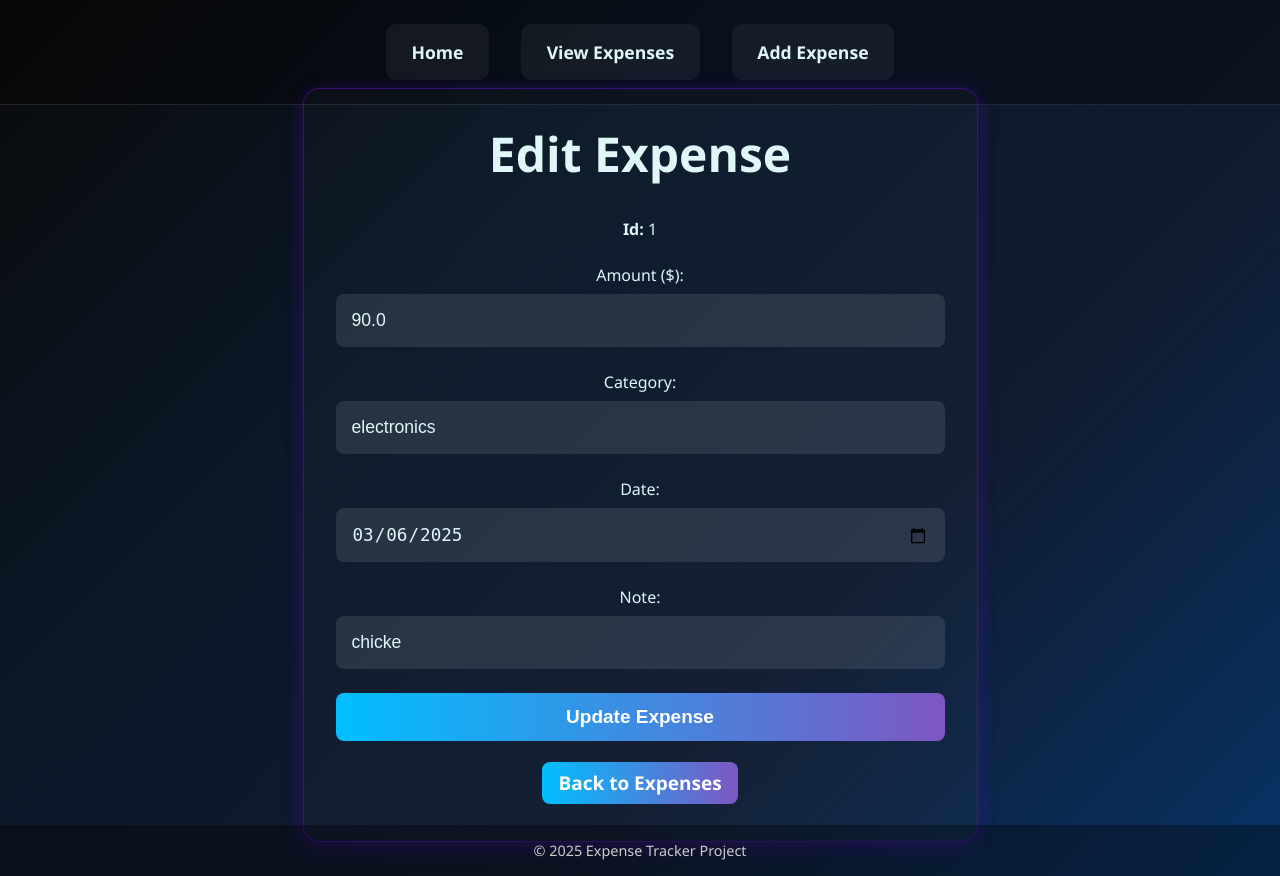
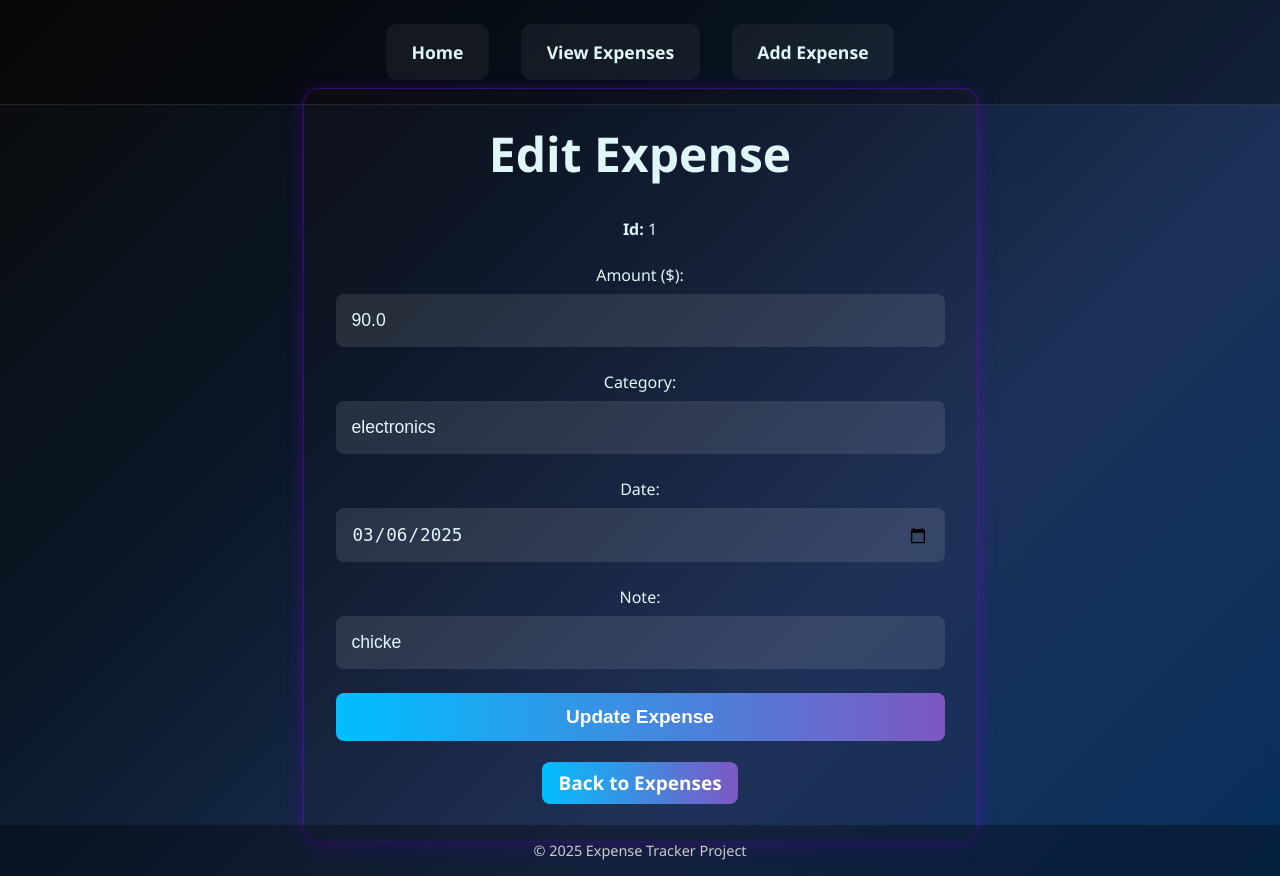
Before and after one commit to yagayyavig/Project-Term, a Flask app: page /expenses/edit/1 in a window 1280 px wide. Run offline with Flask 3, Linux system fonts and the light colour scheme.

Commit message:
new change

```diff
--- a/static/style.css
+++ b/static/style.css
@@ -2,11 +2,11 @@
   --accent: #00bfff;
   --hover: #7e57c2;
   --text: #e0f7fa;
-  --bg: linear-gradient(135deg, #0a0a0a, #0a1828, #101b30, #083365);
-  --card-bg: rgba(255, 255, 255, 0.02);
+  --bg: linear-gradient(135deg, #0a0a0a, #0a1828, #1c3259, #072f5d);
+  --card-bg: rgba(255, 0, 0, 0.02);
   --card-border: 1px solid rgba(132, 0, 255, 0.4);
   --card-shadow: 0 6px 20px rgba(132, 0, 255, 0.2), 0 0 20px rgba(132, 0, 255, 0.1);
-  --btn-bg: linear-gradient(to right, #00bfff, #7e57c2);
+  --btn-bg: linear-gradient(to right, #00bfff, #7e57c2 ) ;
 }
 
 /* Reset and base layout */
--- a/templates/expenses.html
+++ b/templates/expenses.html
@@ -3,6 +3,8 @@
 {% block title %}Expenses - Expense Tracker{% endblock %}
 
 {% block content %}
+
+
 <div class="center-box">
     <div class="card" style="width: 120%; max-width: 1000px;">
         <h1 style="text-align: center; margin-bottom: 1rem; font-size: 3rem">All Expenses</h1>
```
Also changed, not shown: templates/confirm_delete.html (+7 -0 lines), templates/error.html (+10 -0 lines), store.db.
